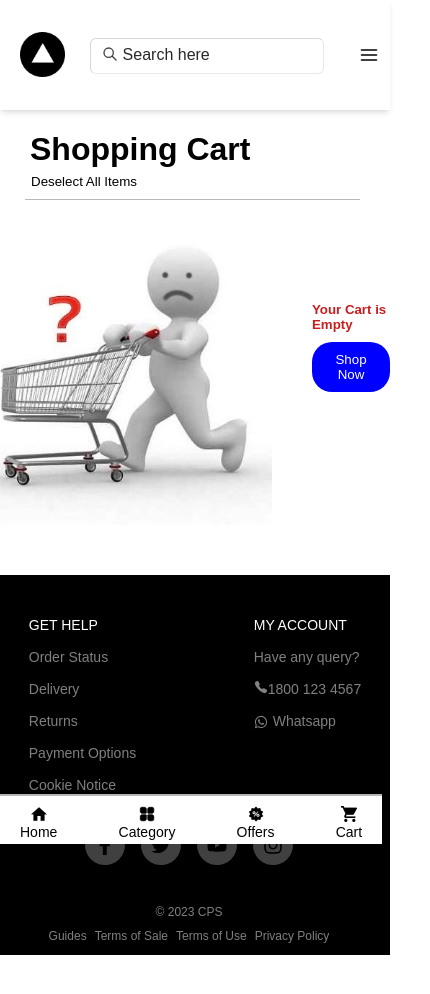
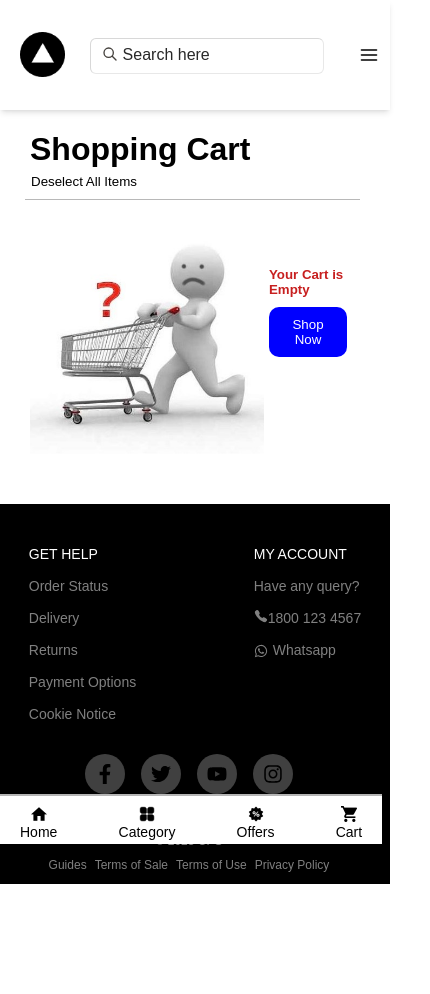
Before and after one commit to chaitanya-sheth/TrendyShope, a Next.js app: page /cart in a window 390 px wide. Shown: the top 994 px of the page, 430 px wide, since content can reach past the window. After the commit the page ends 934 px from the top, so only its background shows below. Built offline with nearby package versions, Linux system fonts and the light colour scheme.

Commit message:
Add files via upload

```diff
--- a/styles/mobile.css
+++ b/styles/mobile.css
@@ -827,26 +827,26 @@ margin-left: 5px;
     margin-right: 10px;
   }
   .cartImage{
-    height: 140px;
+    height: 140px !important;
     width: -webkit-fill-available;
   }
   .cartDetailSection{
-    width: 70vw;
+    width: 70vw !important;
   }
   .cartProductName{
-    font-size: 16px;
+    font-size: 16px !important;
   }
   .cartProductPrice{
-    font-size: 15px;
-    font-weight: 600;
+    font-size: 15px !important;
+    font-weight: 600 !important;
   }
   .emptyCartImage{
-    width: 60vw;
+    width: 60vw !important;
   }
   .shopNowButton{
-    border-radius: 10px;
+    border-radius: 10px !important;
   }
   .emptyCartRightSection{
-    padding:5px;
+    padding:5px !important;
   }
 }
```
